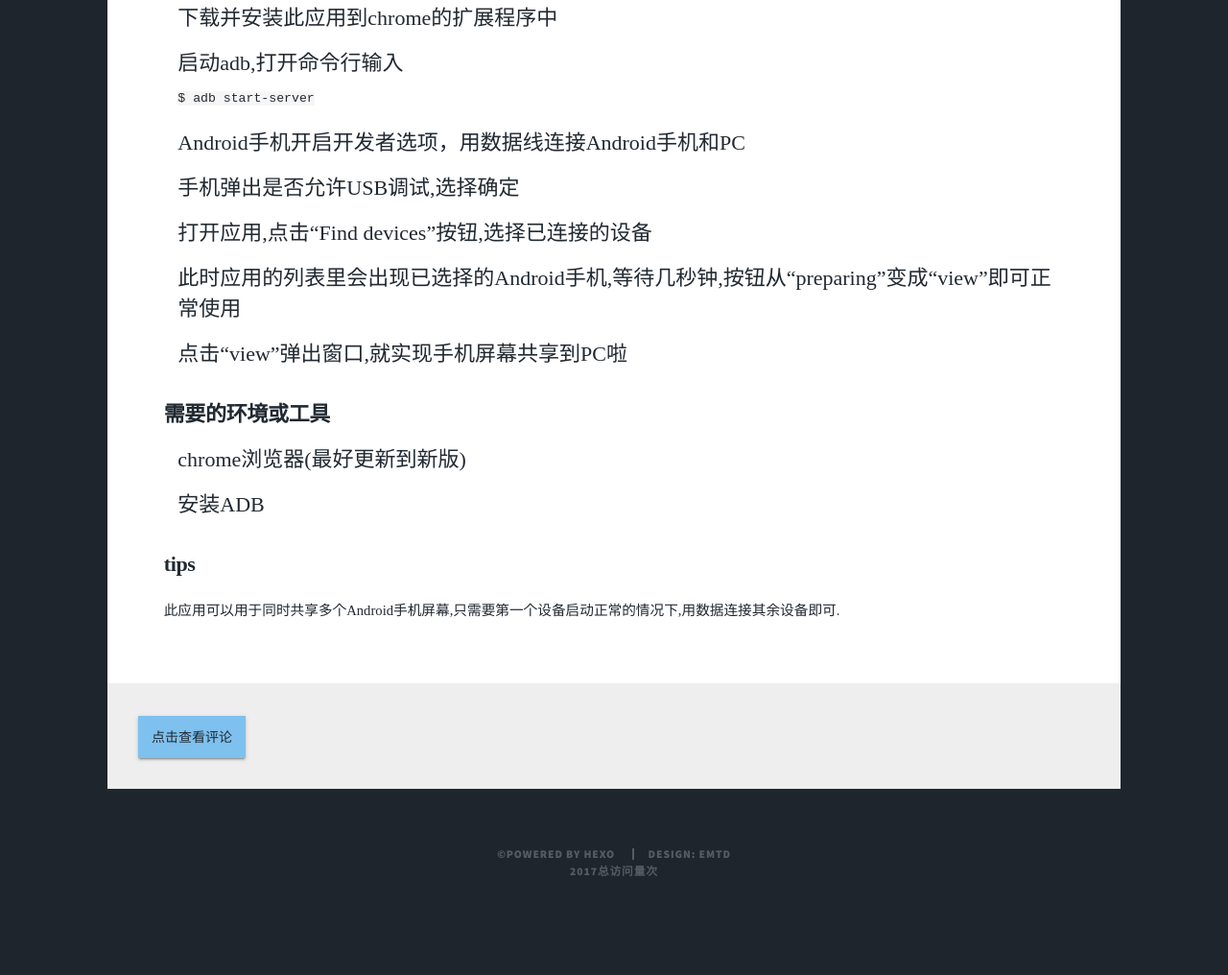
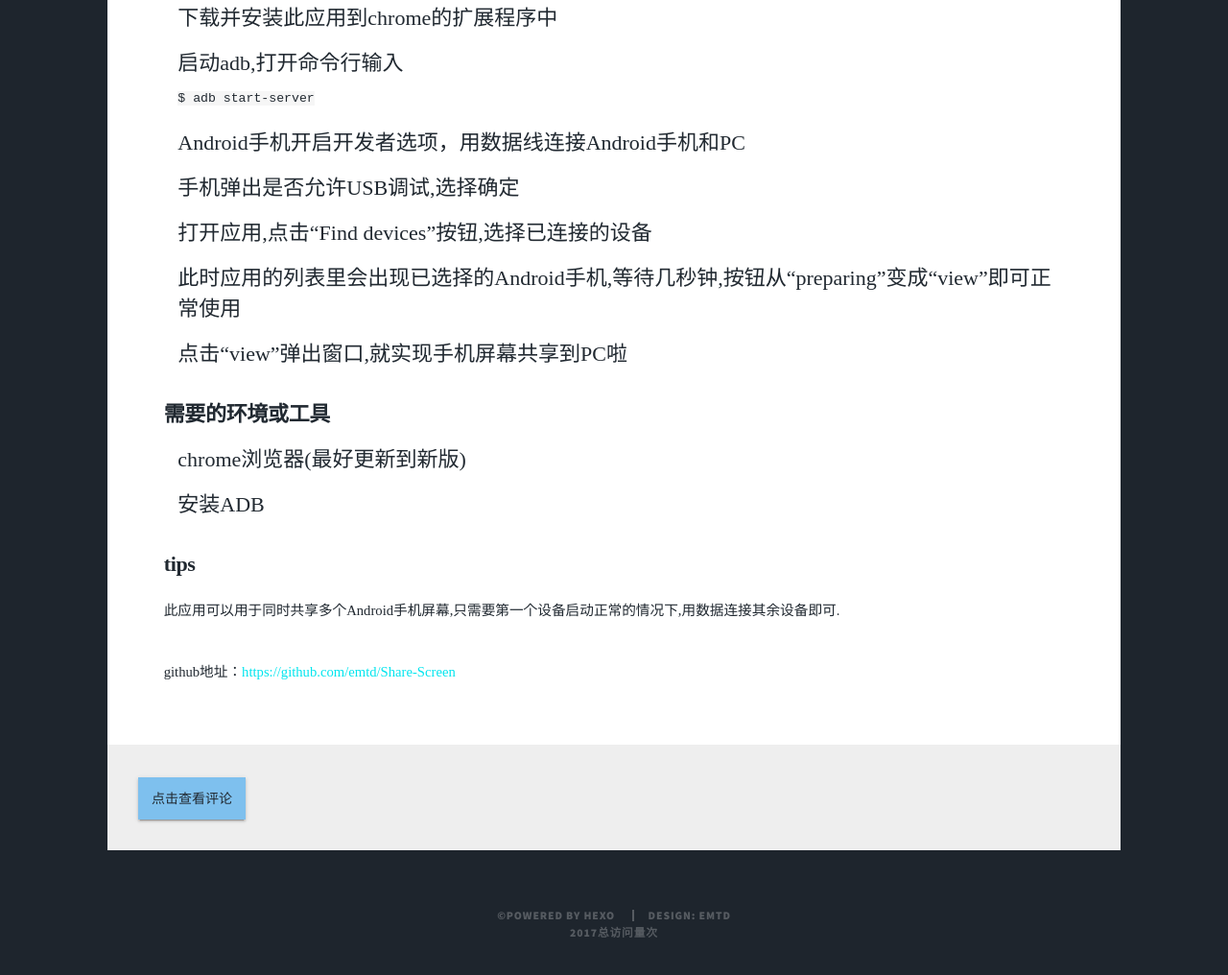
Before and after one commit to vokylin/emtd.github.io, a plain HTML site: page 2017/06/02/Share Screen/index.html in a window 1280 px wide. Shown: the part 938-1954 px from the top of the page at 96% size. Before the commit the page ends 1927 px from the top, so only its background shows below. Drawn offline with Linux system fonts and the light colour scheme; some packages are replaced by stand-ins of ours; a script that the page names is missing; a web font is replaced by a local one.

Commit message:
Site updated: 2017-06-02 11:22:49

```diff
--- a/2017/06/02/Share Screen/index.html
+++ b/2017/06/02/Share Screen/index.html
@@ -105,6 +105,7 @@
 <li>安装ADB</li>
 </ul>
 <h4 id="tips"><a href="#tips" class="headerlink" title="tips"></a>tips</h4><p>此应用可以用于同时共享多个Android手机屏幕,只需要第一个设备启动正常的情况下,用数据连接其余设备即可.</p>
+<p>github地址：<a href="https://github.com/emtd/Share-Screen" target="_blank" rel="external">https://github.com/emtd/Share-Screen</a></p>
 
              </div>
 
```
